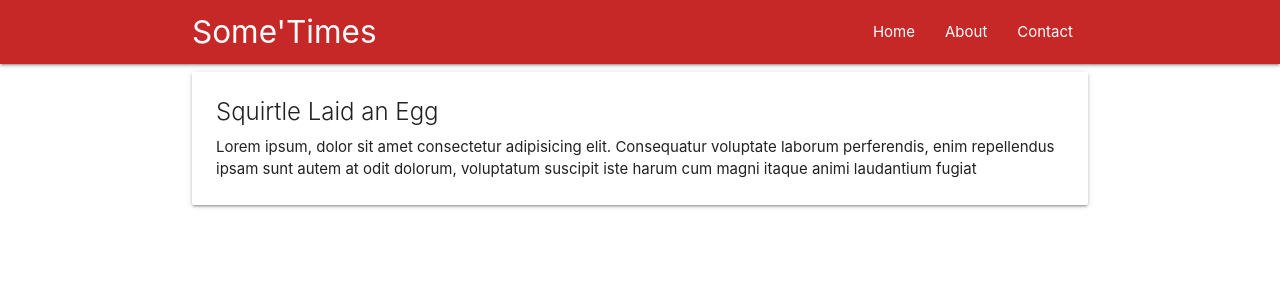
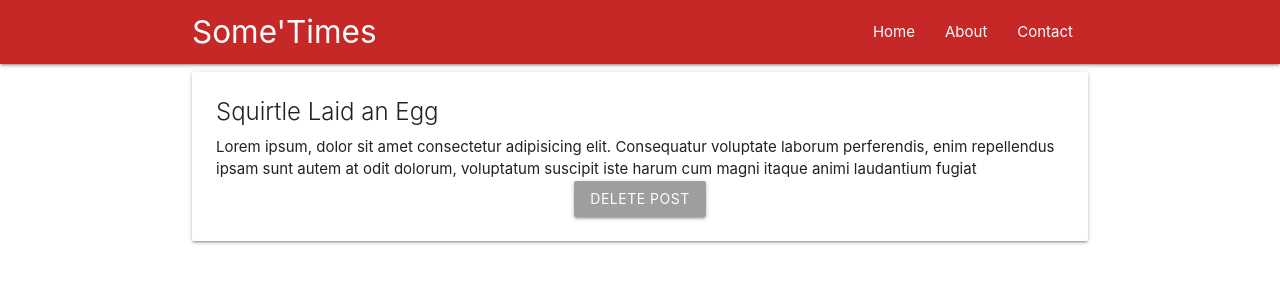
Before and after one commit to dqveha/react-redux-practice-2, a React (Create React App) app: page /1 in a window 1280 px wide. Shown: the top 300 px of the page. Built offline with nearby package versions, Linux system fonts and the light colour scheme.

Commit message:
Map dispatch to props within Post

```diff
--- a/src/components/Post.js
+++ b/src/components/Post.js
@@ -8,6 +8,15 @@
     post: state.posts.find(post => post.id === id)
   }
 }
+
+const mapDispatchToProps = (dispatch) => {
+  return {
+    deletePost: (id) => {dispatch({type: 'DELETE_POST', id: id})}
+  }
+}
+
+
+
 class Post extends Component {
   // state = {
   //   post: null
@@ -23,12 +32,23 @@
   //     })
   // } -- no more after having redux
 
+  handleClick = () => {
+    this.props.deletePost(this.props.post.id);
+    this.props.history.push('/')
+  }
+
   render() {
+    console.log(this.props)
     const post = this.props.post ? (
       <div className="post card" key={this.props.post.id}>
           <div className="card-content">
             <span className="card-title">{this.props.post.title}</span>
             <p>{this.props.post.body}</p>
+            <div className="center">
+              <button className="btn grey" onClick={this.handleClick}>
+                Delete Post
+              </button>
+            </div>
           </div>
         </div>
     ) : (
@@ -45,4 +65,4 @@
 
 
 
-export default connect(mapStateToProps)(Post)
+export default connect(mapStateToProps, mapDispatchToProps)(Post)
--- a/src/reducers/rootReducer.js
+++ b/src/reducers/rootReducer.js
@@ -7,6 +7,13 @@
 }
 
 const rootReducer = (state = initState, action) => {
+  if (action.type === 'DELETE_POST') {
+    let newPosts = state.posts.filter(post => post.id !== action.id ) // action.id came from 'mapDispatchToProps' when it was dispatched
+    return {
+      ...state,
+      posts: newPosts
+    }
+  }
   return state;
 }
 
```
